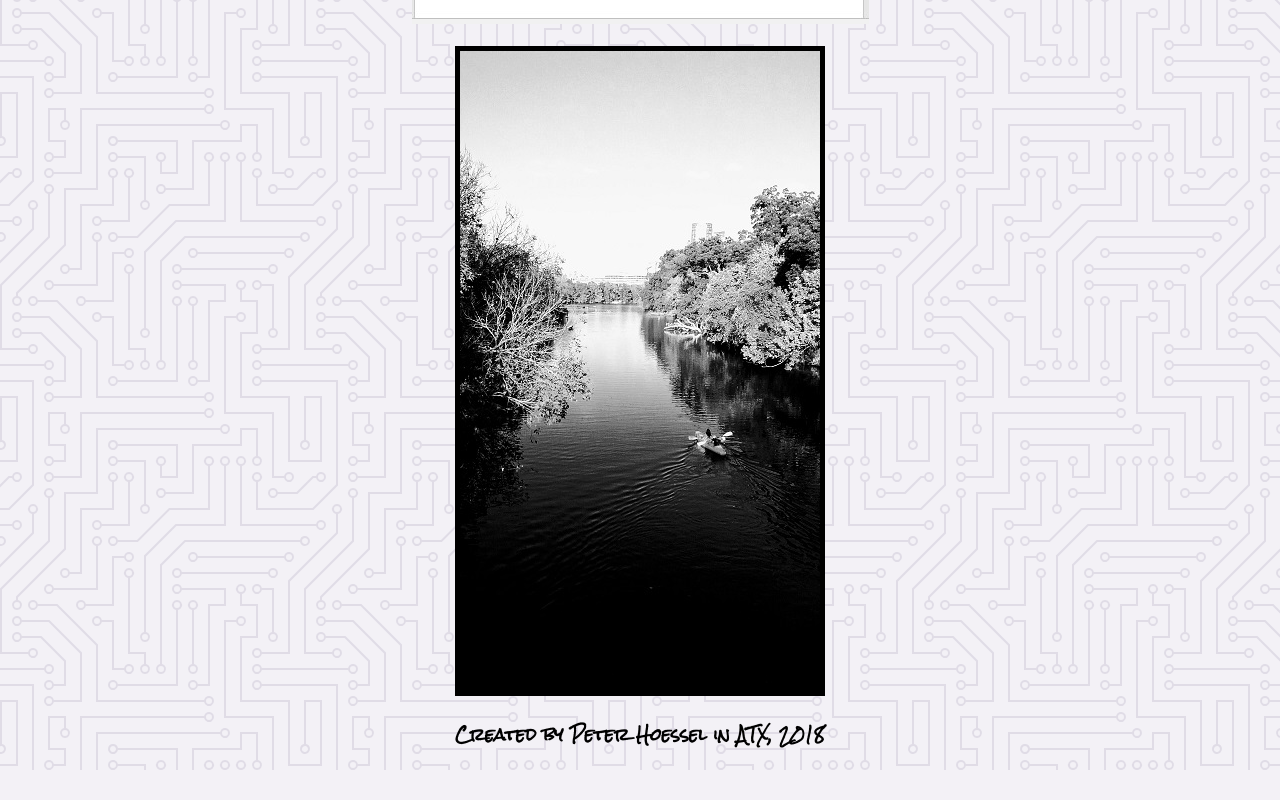
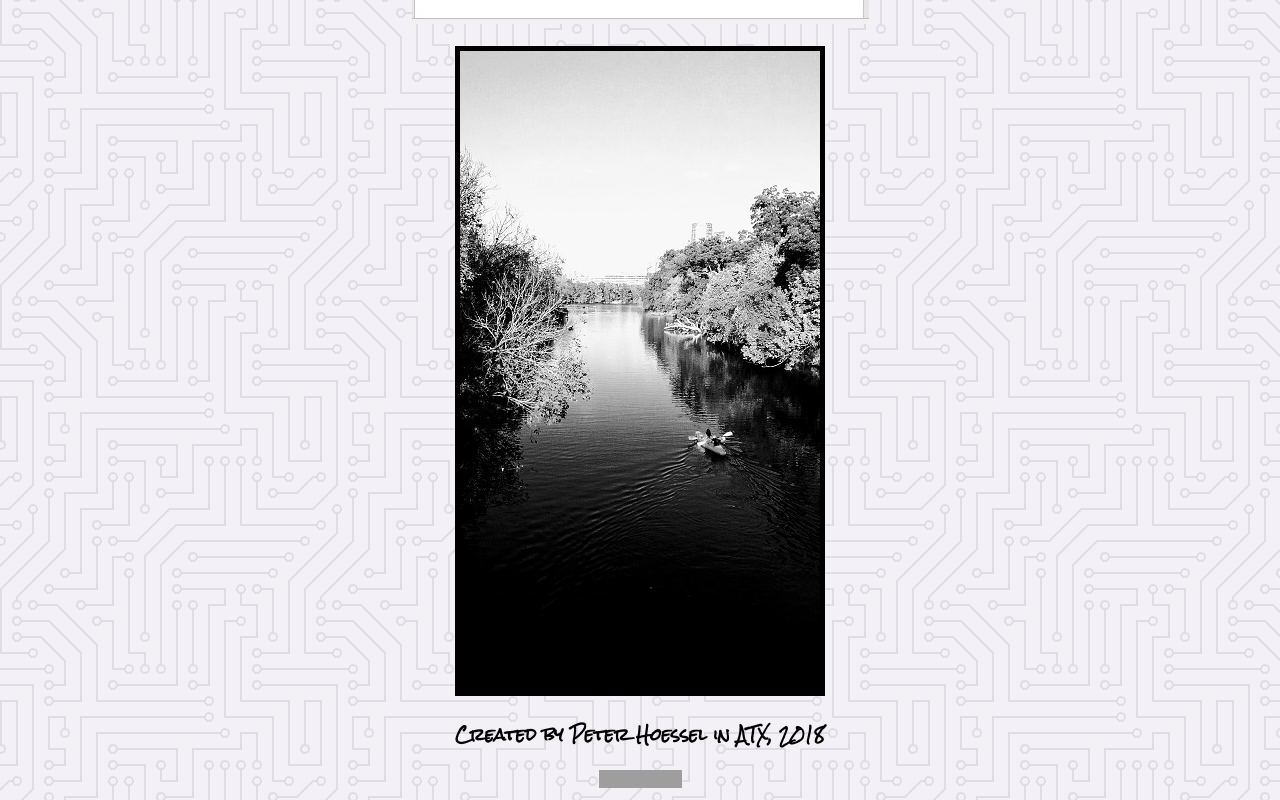
Before and after one commit to phoessel/phoessel.github.io, a plain HTML site: page index.html in a window 1280 px wide. Shown: the part 1684-2484 px from the top of the page. Before the commit the page ends 2454 px from the top, so only its background shows below. Drawn offline with nearby package versions, Linux system fonts and the light colour scheme; grey boxes are pictures that could not be loaded.

Commit message:
adding site counter

```diff
--- a/index.html
+++ b/index.html
@@ -55,5 +55,8 @@
 <img src="creek.jpg" border="5">
 </div>
 <p div class="closing">Created by Peter Hoessel in ATX, 2018</p>
+<!-- Start of SimpleHitCounter Code -->
+<div align="center"><a href="http://www.simplehitcounter.com" target="_blank"><img src="http://simplehitcounter.com/hit.php?uid=2335139&f=255&b=0" border="0" height="18" width="83" alt="web counter"></a><br><a href="http://www.simplehitcounter.com" target="_blank" style="text-decoration:none;"></a></div>
+<!-- End of SimpleHitCounter Code -->
 </body>
 </html>
```
